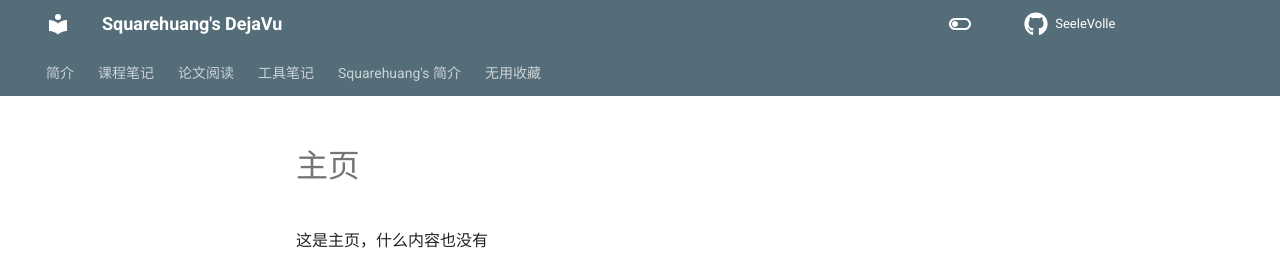
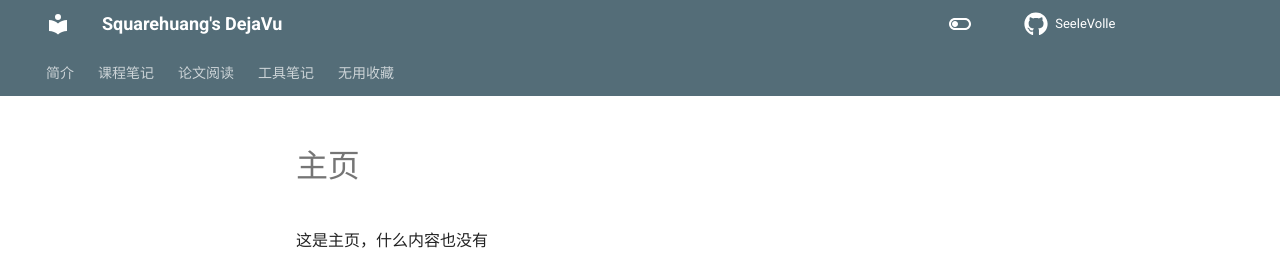
Before and after one commit to SeeleVolle/SeeleVolle.github.io, an MkDocs documentation site: the page built from docs/index.md, in a window 1280 px wide. Shown: the top 256 px of the page. Built offline with MkDocs 1.6.1 and Material for MkDocs 9.7.7, drawn with Linux system fonts in a browser that asks for light colours.

```diff
--- a/mkdocs.yml
+++ b/mkdocs.yml
@@ -105,7 +105,7 @@ nav:
   - 简介:
       扉页: home/index.md
   - 课程笔记:
-      course/index.md
+      - course/index.md
   - 论文阅读:
       扉页: paper/index.md
       Transformer_Review: paper/Transformer_Review.md
@@ -116,7 +116,7 @@ nav:
       DejaVu:Conditional Regenerative Learning to Enhance Dense Prediction: paper/DejaVu.md
   - 工具笔记:
       扉页: tools/index.md
-  - 个人闲谈:
-      blog/index.md
+  # - 个人闲谈:
+  #     - blog/index.md
   - 无用收藏:
     - favorites/index.md
```
